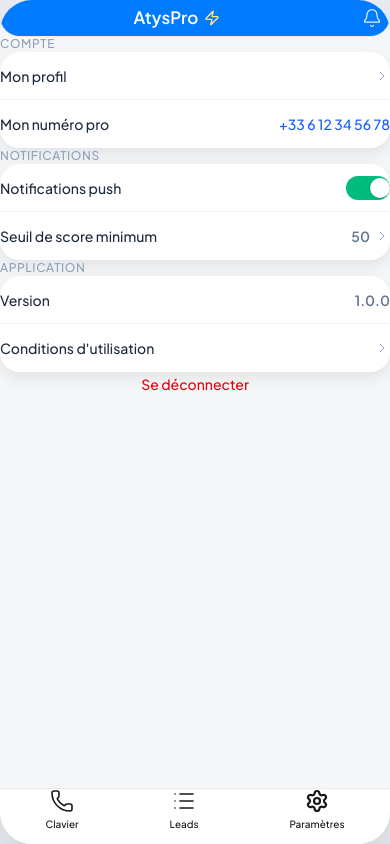
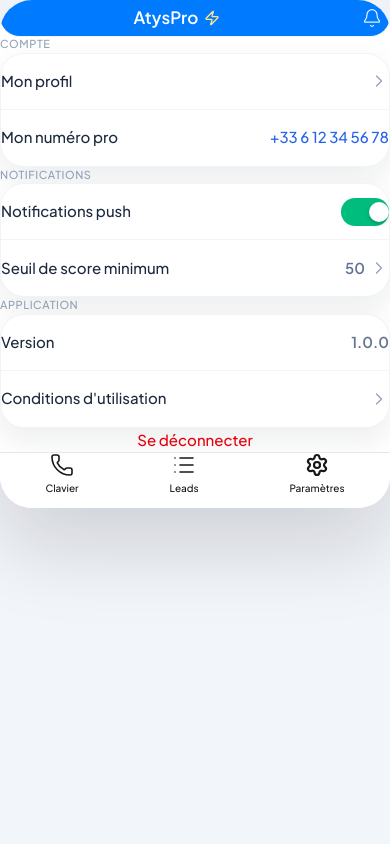
Before and after one commit to Nayrax99/Atyspro-Backend, a Next.js app: page /mobile/settings in a window 390 px wide. Built offline with nearby package versions, Linux system fonts and the light colour scheme.

Commit message:
ui: exact mobile screen reproduction

```diff
--- a/src/app/mobile/layout.tsx
+++ b/src/app/mobile/layout.tsx
@@ -4,10 +4,10 @@
 
 export default function MobileLayout({ children }: { children: ReactNode }) {
   return (
-    <div className="flex min-h-screen justify-center bg-[#e9edf3] py-8">
-      <div className="flex w-full max-w-[390px] flex-col overflow-hidden rounded-[32px] bg-[#f5f6f8] shadow-[0_30px_60px_rgba(0,0,0,0.12)]">
+    <div className="flex min-h-screen items-start justify-center bg-[#f2f5f9] pb-10 pt-10">
+      <div className="flex w-full max-w-[390px] flex-col overflow-hidden rounded-[32px] bg-white shadow-[0_40px_80px_rgba(15,23,42,0.15)]">
         <MobileHeader />
-        <main className="min-h-0 flex-1 overflow-y-auto px-5 pb-24 pt-6">
+        <main className="min-h-0 flex-1 overflow-y-auto px-6 pb-[88px] pt-8">
           {children}
         </main>
         <BottomNav />
--- a/src/app/mobile/leads/page.tsx
+++ b/src/app/mobile/leads/page.tsx
@@ -45,9 +45,12 @@
 
   if (loading) {
     return (
-      <div className="space-y-4">
+      <div className="mt-6 space-y-6">
         {[1, 2, 3, 4, 5].map((i) => (
-          <div key={i} className="h-24 rounded-2xl bg-white shadow-[0_4px_12px_rgba(0,0,0,0.06)]" />
+          <div
+            key={i}
+            className="h-28 rounded-[24px] border border-[#f1f3f6] bg-white shadow-[0_12px_30px_rgba(15,23,42,0.08)]"
+          />
         ))}
       </div>
     );
@@ -55,21 +58,21 @@
 
   if (error) {
     return (
-      <div className="flex items-center gap-3 rounded-[20px] bg-red-50 px-4 py-3">
+      <div className="mt-6 flex items-center gap-3 rounded-[24px] bg-red-50 px-5 py-4">
         <AlertCircle className="h-5 w-5 shrink-0 text-red-500" />
-        <span className="text-sm font-medium text-red-700">{error}</span>
+        <span className="text-[14px] font-medium text-red-700">{error}</span>
       </div>
     );
   }
 
   if (data.length === 0) {
     return (
-      <div className="flex flex-col items-center justify-center py-16 text-center">
-        <div className="flex h-12 w-12 items-center justify-center rounded-full bg-slate-200">
-          <AlertCircle className="h-6 w-6 text-slate-500" />
+      <div className="mt-6 flex flex-col items-center justify-center py-20 text-center">
+        <div className="flex h-14 w-14 items-center justify-center rounded-full bg-slate-100">
+          <AlertCircle className="h-7 w-7 text-slate-500" />
         </div>
-        <p className="mt-4 text-base font-semibold text-slate-800">Aucun lead</p>
-        <p className="mt-1 max-w-[260px] text-sm text-slate-500">
+        <p className="mt-6 text-[17px] font-semibold text-slate-900">Aucun lead</p>
+        <p className="mt-2 max-w-[260px] text-[14px] text-slate-500">
           Les leads apparaîtront ici lorsqu&apos;ils seront disponibles.
         </p>
       </div>
@@ -77,7 +80,7 @@
   }
 
   return (
-    <section className="space-y-5">
+    <section className="mt-6 space-y-6">
       {data.map((lead) => (
         <LeadCard key={lead.id} lead={lead} />
       ))}
--- a/src/app/mobile/phone/page.tsx
+++ b/src/app/mobile/phone/page.tsx
@@ -22,25 +22,29 @@
 
   return (
     <div className="flex flex-1 flex-col">
-      <section className="rounded-[20px] bg-[#e5e7eb] py-4 text-center">
-        <p className={`text-[14px] tracking-[0.2em] ${number ? "text-slate-800" : "text-slate-600"}`}>
+      <section className="mt-4 rounded-[20px] bg-[#eef2f7] py-5 text-center shadow-inner">
+        <p
+          className={`text-[15px] tracking-[0.25em] ${
+            number ? "text-slate-800" : "text-slate-600"
+          }`}
+        >
           {number || "Composez un numéro"}
         </p>
       </section>
 
-      <div className="mt-6 flex items-center justify-between">
+      <div className="mt-8 flex items-center justify-between">
         <span className="text-[14px] text-slate-600">Effacer</span>
         <button
           type="button"
           onClick={handleBackspace}
-          className="flex h-10 w-10 items-center justify-center rounded-[20px] bg-white shadow-[0_4px_10px_rgba(0,0,0,0.08)]"
+          className="flex h-[44px] w-[44px] items-center justify-center rounded-[20px] bg-white shadow-[0_6px_18px_rgba(15,23,42,0.12)]"
           aria-label="Effacer"
         >
           <Delete className="h-5 w-5 text-slate-500" strokeWidth={1.8} />
         </button>
       </div>
 
-      <section className="mx-auto mt-6 w-full max-w-[280px] flex-1">
+      <section className="mx-auto mt-8 w-full max-w-[300px] flex-1">
         <PhoneKeypad onDigit={handleDigit} onBackspace={handleBackspace} />
       </section>
 
@@ -48,7 +52,7 @@
         type="button"
         onClick={handleCall}
         disabled={!number}
-        className="mt-8 flex w-full items-center justify-center gap-2 rounded-[20px] bg-gradient-to-r from-[#3b82f6] to-[#2563eb] py-3 text-[16px] font-semibold text-white shadow-[0_8px_20px_rgba(37,99,235,0.4)] disabled:opacity-40"
+        className="mt-10 flex w-full items-center justify-center gap-2 rounded-[22px] bg-gradient-to-r from-[#2563eb] to-[#1d4ed8] py-[14px] text-[16px] font-semibold text-white shadow-[0_16px_40px_rgba(37,99,235,0.45)] transition hover:brightness-110 active:scale-[0.98] disabled:opacity-40"
       >
         <PhoneCall className="h-5 w-5" strokeWidth={2} />
         Appeler
--- a/src/app/mobile/settings/page.tsx
+++ b/src/app/mobile/settings/page.tsx
@@ -8,79 +8,79 @@
   const [pushEnabled, setPushEnabled] = useState(true);
 
   return (
-    <div className="space-y-8">
+    <div className="mt-6 space-y-8">
       <section>
-        <h2 className="mb-3 text-xs font-medium uppercase tracking-wider text-slate-400">
+        <h2 className="mb-4 text-[11px] font-medium uppercase tracking-wider text-slate-400">
           Compte
         </h2>
-        <div className="overflow-hidden rounded-[20px] bg-white shadow-[0_6px_16px_rgba(0,0,0,0.08)]">
+        <div className="overflow-hidden rounded-[24px] border border-[#f1f3f6] bg-white shadow-[0_12px_30px_rgba(15,23,42,0.08)]">
           <Link
             href="#"
-            className="flex min-h-[48px] items-center justify-between border-b border-slate-100 px-4 transition-colors hover:bg-slate-50"
+            className="flex min-h-[56px] items-center justify-between border-b border-[#f1f3f6] px-5 transition-colors hover:bg-slate-50"
           >
-            <span className="text-sm font-medium text-slate-800">Mon profil</span>
-            <ChevronRight className="h-4 w-4 text-slate-400" strokeWidth={1.5} />
+            <span className="text-[15px] font-medium text-slate-800">Mon profil</span>
+            <ChevronRight className="h-5 w-5 text-slate-400" strokeWidth={1.5} />
           </Link>
-          <div className="flex min-h-[48px] items-center justify-between px-4 transition-colors hover:bg-slate-50">
-            <span className="text-sm font-medium text-slate-800">Mon numéro pro</span>
-            <span className="text-sm font-medium text-blue-600">+33 6 12 34 56 78</span>
+          <div className="flex min-h-[56px] items-center justify-between px-5 transition-colors hover:bg-slate-50">
+            <span className="text-[15px] font-medium text-slate-800">Mon numéro pro</span>
+            <span className="text-[15px] font-medium text-[#2563eb]">+33 6 12 34 56 78</span>
           </div>
         </div>
       </section>
 
       <section>
-        <h2 className="mb-3 text-xs font-medium uppercase tracking-wider text-slate-400">
+        <h2 className="mb-4 text-[11px] font-medium uppercase tracking-wider text-slate-400">
           Notifications
         </h2>
-        <div className="overflow-hidden rounded-[20px] bg-white shadow-[0_6px_16px_rgba(0,0,0,0.08)]">
-          <div className="flex min-h-[48px] items-center justify-between border-b border-slate-100 px-4 transition-colors hover:bg-slate-50">
-            <span className="text-sm font-medium text-slate-800">Notifications push</span>
+        <div className="overflow-hidden rounded-[24px] border border-[#f1f3f6] bg-white shadow-[0_12px_30px_rgba(15,23,42,0.08)]">
+          <div className="flex min-h-[56px] items-center justify-between border-b border-[#f1f3f6] px-5 transition-colors hover:bg-slate-50">
+            <span className="text-[15px] font-medium text-slate-800">Notifications push</span>
             <button
               type="button"
               onClick={() => setPushEnabled(!pushEnabled)}
-              className={`relative h-6 w-11 shrink-0 rounded-full transition-colors ${
+              className={`relative h-7 w-12 shrink-0 rounded-full transition-colors ${
                 pushEnabled ? "bg-emerald-500" : "bg-slate-200"
               }`}
               role="switch"
               aria-checked={pushEnabled}
             >
               <span
-                className={`absolute top-0.5 h-5 w-5 rounded-full bg-white shadow-sm transition-transform ${
-                  pushEnabled ? "left-6" : "left-0.5"
+                className={`absolute top-1 h-5 w-5 rounded-full bg-white shadow-[0_2px_4px_rgba(0,0,0,0.2)] transition-transform ${
+                  pushEnabled ? "left-7" : "left-1"
                 }`}
               />
             </button>
           </div>
           <Link
             href="#"
-            className="flex min-h-[48px] items-center justify-between px-4 transition-colors hover:bg-slate-50"
+            className="flex min-h-[56px] items-center justify-between px-5 transition-colors hover:bg-slate-50"
           >
-            <span className="text-sm font-medium text-slate-800">Seuil de score minimum</span>
-            <span className="flex items-center gap-1 text-sm text-slate-500">
+            <span className="text-[15px] font-medium text-slate-800">Seuil de score minimum</span>
+            <span className="flex items-center gap-1 text-[15px] text-slate-500">
               50
-              <ChevronRight className="h-4 w-4 text-slate-400" strokeWidth={1.5} />
+              <ChevronRight className="h-5 w-5 text-slate-400" strokeWidth={1.5} />
             </span>
           </Link>
         </div>
       </section>
 
       <section>
-        <h2 className="mb-3 text-xs font-medium uppercase tracking-wider text-slate-400">
+        <h2 className="mb-4 text-[11px] font-medium uppercase tracking-wider text-slate-400">
           Application
         </h2>
-        <div className="overflow-hidden rounded-[20px] bg-white shadow-[0_6px_16px_rgba(0,0,0,0.08)]">
-          <div className="flex min-h-[48px] items-center justify-between border-b border-slate-100 px-4 transition-colors hover:bg-slate-50">
-            <span className="text-sm font-medium text-slate-800">Version</span>
-            <span className="text-sm text-slate-500">1.0.0</span>
+        <div className="overflow-hidden rounded-[24px] border border-[#f1f3f6] bg-white shadow-[0_12px_30px_rgba(15,23,42,0.08)]">
+          <div className="flex min-h-[56px] items-center justify-between border-b border-[#f1f3f6] px-5 transition-colors hover:bg-slate-50">
+            <span className="text-[15px] font-medium text-slate-800">Version</span>
+            <span className="text-[15px] text-slate-500">1.0.0</span>
           </div>
           <Link
             href="#"
-            className="flex min-h-[48px] items-center justify-between px-4 transition-colors hover:bg-slate-50"
+            className="flex min-h-[56px] items-center justify-between px-5 transition-colors hover:bg-slate-50"
           >
-            <span className="text-sm font-medium text-slate-800">
+            <span className="text-[15px] font-medium text-slate-800">
               Conditions d&apos;utilisation
             </span>
-            <ChevronRight className="h-4 w-4 text-slate-400" strokeWidth={1.5} />
+            <ChevronRight className="h-5 w-5 text-slate-400" strokeWidth={1.5} />
           </Link>
         </div>
       </section>
@@ -88,7 +88,7 @@
       <div className="pt-4">
         <button
           type="button"
-          className="w-full py-3 text-sm font-medium text-red-600"
+          className="w-full py-4 text-[15px] font-medium text-red-600"
         >
           Se déconnecter
         </button>
```
